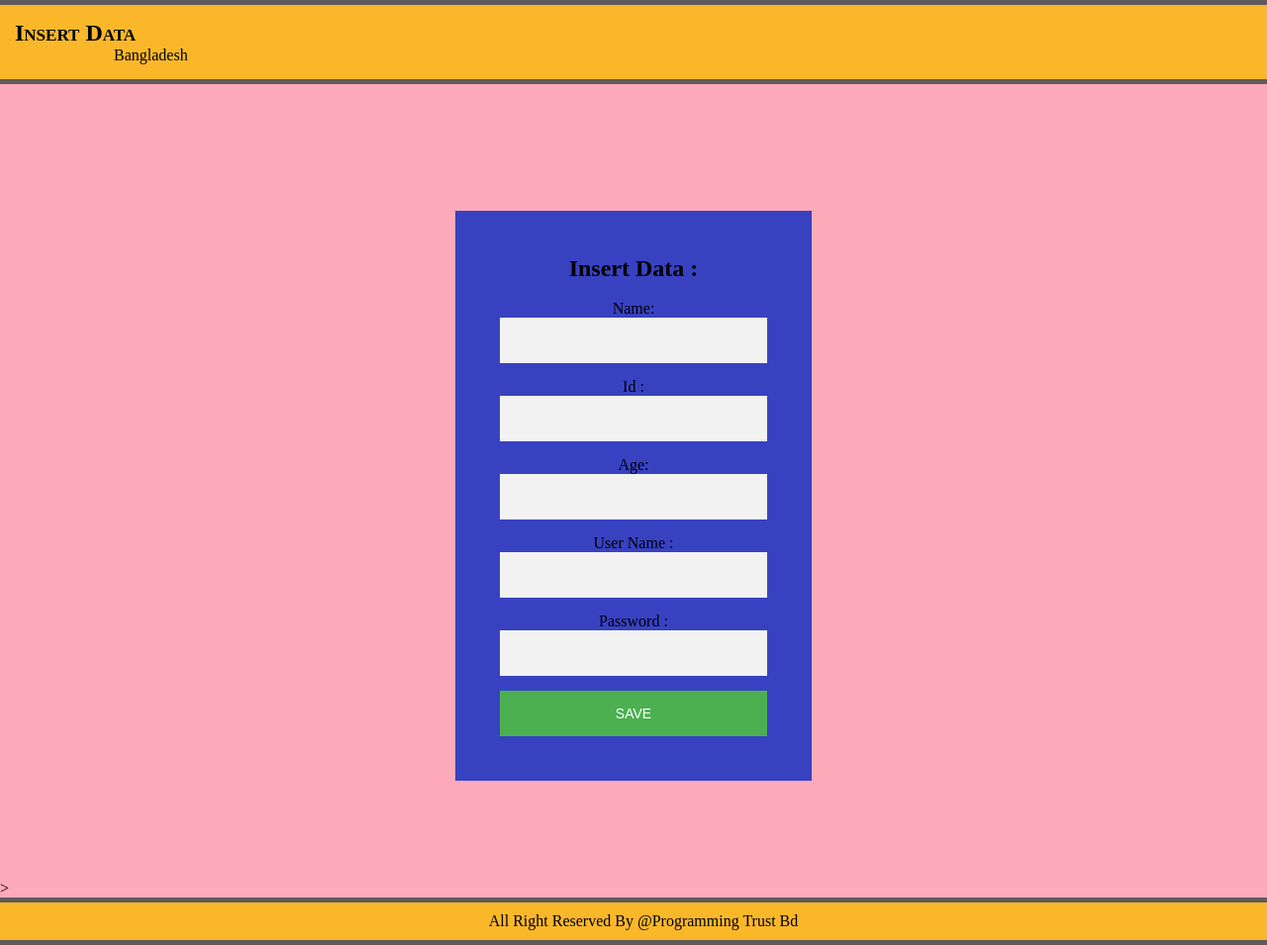
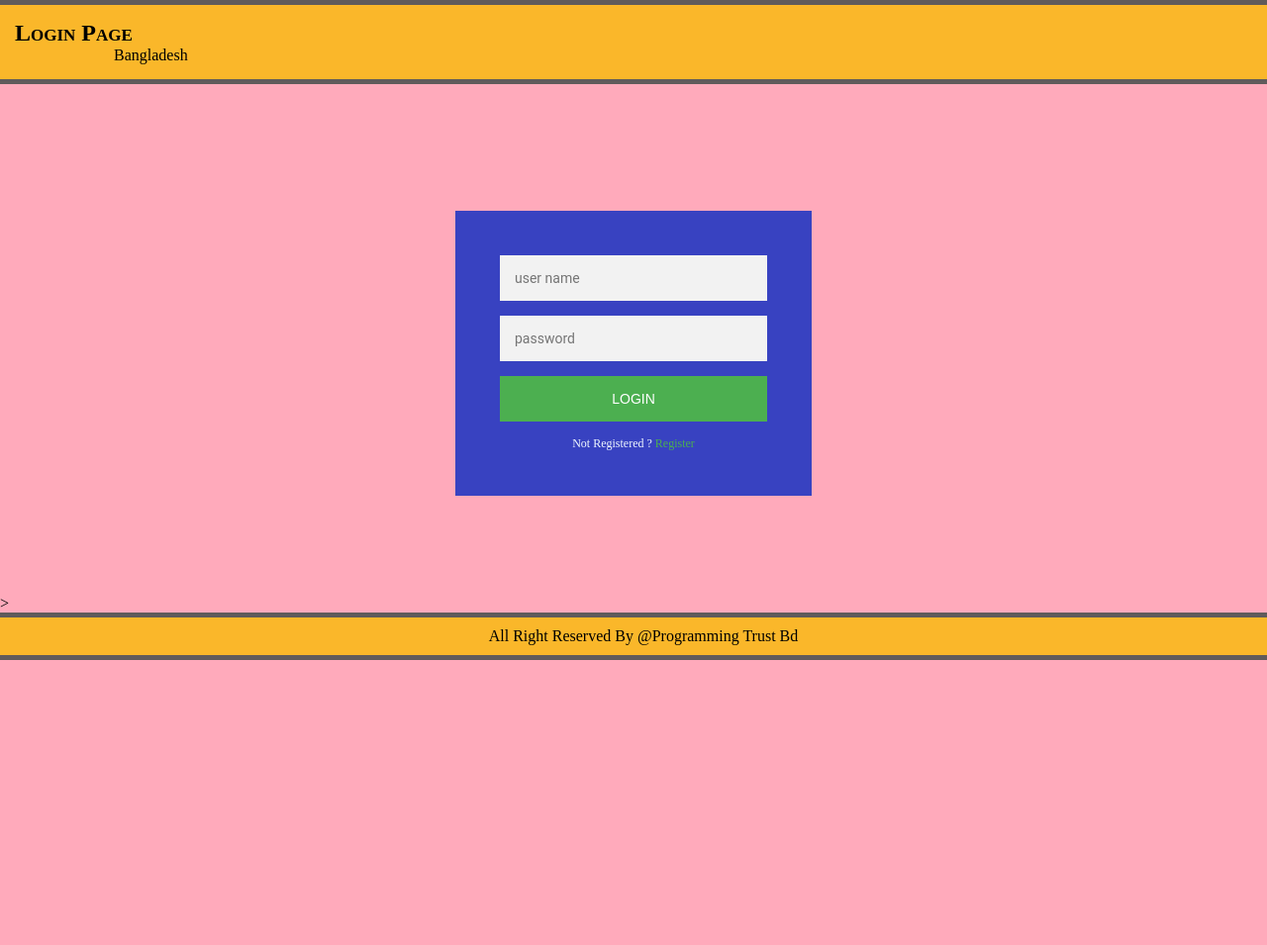
Before and after one commit to umma-habiba/Web-lab-final-exam-1635, a PHP site: page /login.html in a window 1280 px wide. Shown: the whole page at 99% size. After the commit the page ends 667 px from the top, so only its background shows below. Run offline with PHP 8.4, Linux system fonts and the light colour scheme.

Commit message:
2 number answer

```diff
--- a/login.css
+++ b/login.css
@@ -60,6 +60,18 @@ body{
 #form button:hover,.form button:active{
     background: #43A047;
 }
+#form .message{
+    margin: 15px 0 0;
+    color: aliceblue;
+    font-size: 12px;
+}
+#form .message a{
+    color: #4CAF50;
+    text-decoration: none;
+}
+#form #register-form{
+    display: none;
+}
 #footer{
     background-color: #FAB72A;
     color: black;
--- a/login.html
+++ b/login.html
@@ -1,7 +1,7 @@
 <!DOCTYPE html>
 <html>
     <head>
-        <title>Register Page</title>
+        <title>Login Page</title>
         <link rel="stylesheet" href="login.css"/>
         <link rel="stylesheet" href="login.php"/>
         <link rel="icon" href="icon/favicon.png" type="image/png" >
@@ -11,27 +11,20 @@
         <div id="wrapper">
             <header>
                 <div id="header">
-                    <h2>Insert Data</h2>
+                    <h2>Login Page</h2>
                     <p>Bangladesh</p>
                 </div>
             </header>
         </div>
         <div id="login">
             <div id="form">
-                <h2>Insert Data :</h2>
                 <form id="register-form">
 
-                    <br>Name:<br>
-                    <input type="text" name="firstname"><br>
-                    Id :<br>
-                    <input type="number" name="lastname"><br>
-                    Age:<br>
-                    <input type="number"><br>
-                    User Name :<br>
-                    <input type="text"><br>
-                    Password :<br>
-                    <input type="text" name="department"><br>
-                    <Button>Save</Button>
+                    <input type="text" placeholder="user name" />
+                    <input type="text" placeholder="password" />
+                    <input type="text" placeholder="email id" />
+                    <Button>Create</Button>
+                    <p class="message">Already Registered?<a href="#"> Login</a></p>
 
                     <!--<button class="mybtn" onclick="afzal()">Create</button>
                     <script>
@@ -39,6 +32,13 @@
                             alert("You Have Clicked Me!");
                         }
                     </script>-->
+                </form>
+                <form id="login-form" method="POST" action="login.php">
+                    <input type="text" name="username" placeholder="user name"/>
+                    <input type="password" name="password" placeholder="password"/>
+                    <Button>Login</Button>
+                    <p class="message">Not Registered ? <a href="#">Register</a></p>
+                </form>
             </div>
         </div>
 
--- /dev/null
+++ b/login.php
@@ -0,0 +1,28 @@
+<?php
+$host="localhost";
+$user="root";
+$password="";
+$db="demo";
+
+mysql_connect($host,$user,$password);
+mysql_select_db($db);
+
+if(isset($_POST['username'])){
+
+	$uname=$_POST['username'];
+	$password=$_POST['password'];
+
+	$sql="select * from loginpage where user='".$uname."' AND Pass='".$password."'limit 1 ";
+
+	$result=mysql_query($sql);
+
+	if(mysql_num_rows($result)==1){
+		echo " You Have Successfully Logged in";
+		exit();
+	}
+	else{
+		echo " You Have Entered Incorrect Password";
+		exit();
+	}
+}
+?>
```
